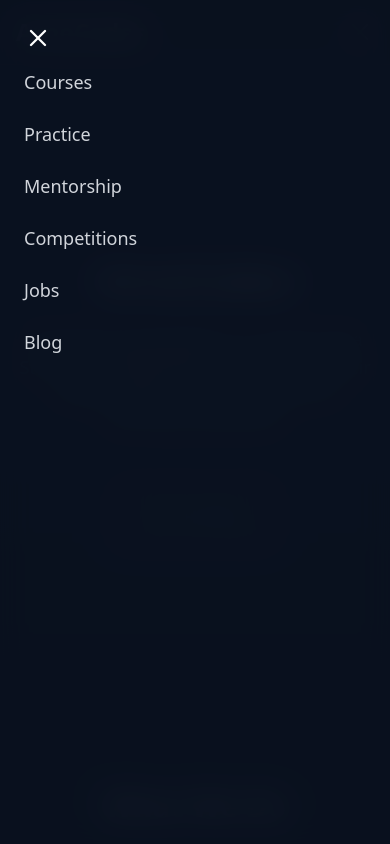
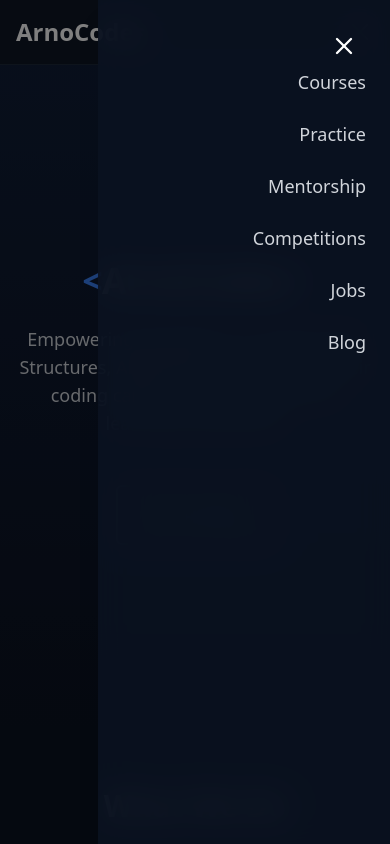
Before and after one commit to vishalkumarojha/ArnoCodes, a React (Vite) app: page / in a window 390 px wide. Both pictures are taken after a click on the button 360 px from the left and 32 px from the top of the page. Shown: the top 844 px of the page. Built offline with nearby package versions, Linux system fonts and the light colour scheme.

Commit message:
Updated responsiveness of navbar

```diff
--- a/src/components/Navbar.tsx
+++ b/src/components/Navbar.tsx
@@ -18,18 +18,13 @@ const Navbar = () => {
     <>
       <header className="sticky top-0 z-50 bg-arno-dark-800 bg-opacity-80 backdrop-blur-lg border-b border-arno-dark-600">
         <nav className="container mx-auto px-4 py-4 flex justify-between items-center">
-          {/* Logo */}
+          {/* Logo on the left */}
           <Link to="/" className="text-2xl font-bold text-white">
             ArnoCodes
           </Link>
 
-          {/* Mobile Menu Button */}
-          <button onClick={toggleMenu} className="md:hidden text-white focus:outline-none">
-            {isMenuOpen ? <X size={28} /> : <Menu size={28} />}
-          </button>
-
-          {/* Desktop Menu */}
-          <ul className="hidden md:flex items-center space-x-8">
+          {/* Desktop Menu (Pushed to Right) */}
+          <ul className="hidden md:flex items-center space-x-8 ml-auto">
             {["Courses", "Practice", "Mentorship", "Competitions", "Jobs", "Blog"].map((item) => (
               <li key={item}>
                 <Link to={`/${item.toLowerCase()}`} className="text-gray-300 hover:text-white transition-colors">
@@ -38,6 +33,11 @@ const Navbar = () => {
               </li>
             ))}
           </ul>
+
+          {/* Mobile Menu Button */}
+          <button onClick={toggleMenu} className="md:hidden text-white focus:outline-none ml-auto">
+            {isMenuOpen ? <X size={28} /> : <Menu size={28} />}
+          </button>
         </nav>
       </header>
 
@@ -48,13 +48,18 @@ const Navbar = () => {
           onClick={closeMenu}
         >
           <div
-            className="absolute top-0 left-0 w-full h-full bg-arno-dark-900 bg-opacity-90 backdrop-blur-lg shadow-xl p-6"
+            className="absolute top-0 right-0 w-3/4 h-full bg-arno-dark-900 bg-opacity-90 backdrop-blur-lg shadow-xl p-6"
             onClick={(e) => e.stopPropagation()} // Prevents closing when clicking inside
           >
-            <button onClick={closeMenu} className="text-white mb-4">
-              <X size={28} />
-            </button>
-            <ul className="space-y-6">
+            {/* Move X Button to the Right */}
+            <div className="flex justify-end">
+              <button onClick={closeMenu} className="text-white p-2">
+                <X size={28} />
+              </button>
+            </div>
+
+            {/* Menu Items */}
+            <ul className="space-y-6 text-right">
               {["Courses", "Practice", "Mentorship", "Competitions", "Jobs", "Blog"].map((item) => (
                 <li key={item}>
                   <Link
```
